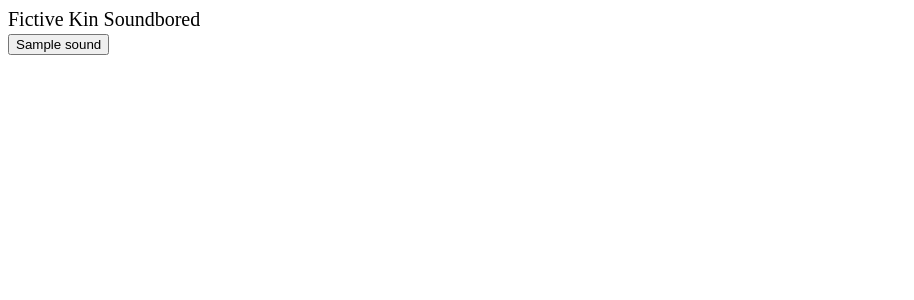
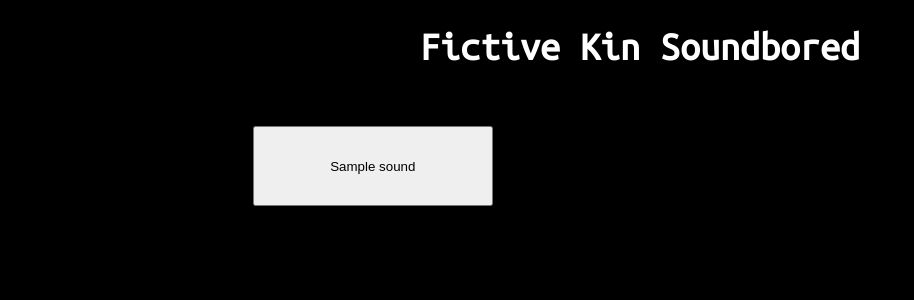
Before and after one commit to blakeyoder/fksoundbored, a Flask app: template fksoundbored/templates/index.html in a window 1280 px wide. Shown: the top 300 px of the page, without its empty margins (0-914 px from the left). Run offline with Flask 2, Linux system fonts and the light colour scheme; the template is opened without the code that fills it: most values are stand-ins (such as "Sample title", 1, 10 or a date in 2020).

Commit message:
Format app structure and styles

```diff
--- /dev/null
+++ b/fksoundbored/static/play.js
@@ -0,0 +1,3 @@
+function playSound(sound){
+  document.getElementById(sound).play();
+}
--- a/fksoundbored/static/styles.css
+++ b/fksoundbored/static/styles.css
@@ -1,3 +1,25 @@
 body {
   font-size: 20px;
+  background-color: black;
+  color: white;
+  font-family: 'Ubuntu Mono', monospace;
 }
+
+h1{
+  text-align: center;
+}
+
+.button__wrapper{
+  padding: 20px 0;
+  max-width: 800px;
+  margin:0 auto;
+}
+
+button{
+  display: block;
+  float: left;
+  height: 80px;
+  width: 30%;
+  padding: 0;
+  margin: 1.6%;
+}
--- a/fksoundbored/templates/index.html
+++ b/fksoundbored/templates/index.html
@@ -4,9 +4,11 @@
     <meta charset="utf-8">
     <title>FK-Soundbored</title>
     <link rel="stylesheet" href="{{ url_for('static', filename='styles.css') }}">
+    <link href="https://fonts.googleapis.com/css?family=Ubuntu+Mono" rel="stylesheet">
+    <script src="{{ url_for('static', filename='play.js') }}"></script>
   </head>
   <body>
-    Fictive Kin Soundbored
+    <h1>Fictive Kin Soundbored</h1>
     {% for sound in data %}
     <div class='button__wrapper'>
       <button type="button" onClick="playSound('{{sound.name}}')">{{sound.name}}</button>
@@ -17,10 +19,3 @@
     {% endfor%}
   </body>
 </html>
-
-
-  <script>
-    function playSound(sound){
-      document.getElementById(sound).play();
-    }
-  </script>
```
